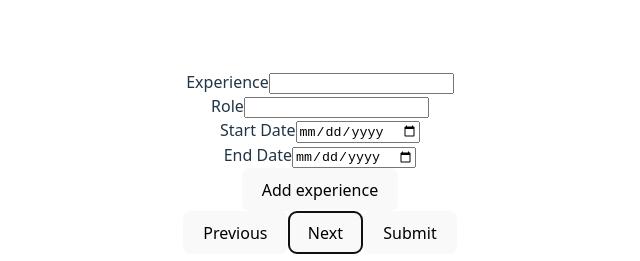
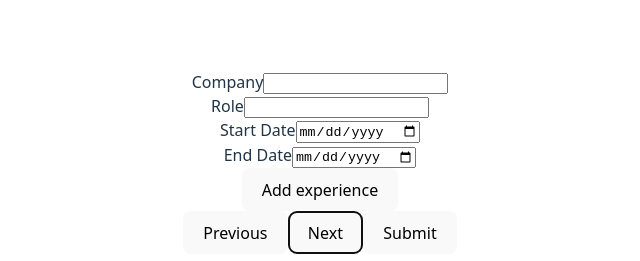
Before and after one commit to CherryPapaya/The-Odin-Project---CV-Application, a React (Vite) app: page / in a window 1280 px wide. Both pictures are taken after a click on the button "Next". Shown: the part 238-499 px from the top of the page, without its empty margins (320-960 px from the left). Built offline with nearby package versions, Linux system fonts and the light colour scheme.

Commit message:
Complete main functionality of the app

```diff
--- a/src/components/form/Form.jsx
+++ b/src/components/form/Form.jsx
@@ -1,11 +1,13 @@
 import { useState } from "react";
-import Contact from "./pages/GeneralInfo";
-import WorkExperience from "./pages/WorkExp";
+import GeneralInfo from "./pages/GeneralInfo";
+import ListPage from "./pages/ListPage";
 import { getArrayProperties } from "../../data/person";
+import { educationConfig, experienceConfig } from "../../data/page-configs";
 
 const pages = [
-  Contact,
-  WorkExperience,
+  { component: GeneralInfo },
+  { component: ListPage, config: experienceConfig },
+  { component: ListPage, config: educationConfig }
 ];
 
 export let isSubmitted = false;
@@ -20,13 +22,16 @@ export default function Form({ setIsSubmitted, person, setPerson }) {
         const array = prev[name] ?? [];
         const updated = [...array];
 
-      // ensure the object exists
         const currentItem = updated[index] ?? {};
 
+        if (attribute) {
           updated[index] = {
             ...currentItem,
             [attribute]: value
           };
+        } else {
+          updated[index] = value;
+        }
 
         return {
           ...prev,
@@ -68,10 +73,10 @@ export default function Form({ setIsSubmitted, person, setPerson }) {
     }
     }
 
-  let Page = pages[pageIndex];
+  let { component: Page, config } = pages[pageIndex];
   return (
     <form onSubmit={handleSubmit}>
-      <Page onChange={handleChange} person={person} formData={formData}/>
+      <Page config={config} onChange={handleChange} person={person} formData={formData} />
 
       <button type="button" data-action="prev" onClick={handleClick}>Previous</button>
       <button type="button" data-action="next" onClick={handleClick}>Next</button>
--- a/src/components/form/InputField.jsx
+++ b/src/components/form/InputField.jsx
@@ -1,6 +1,6 @@
 import { getArrayProperties } from "../../data/person";
 
-export default function InputField({ value, label, type, name, index, onChange, attribute }) {
+export default function InputField({ label, type, value, name, index, attribute, onChange }) {
 
   const id = getArrayProperties().includes(name) ? name + attribute + index : name;
 
--- /dev/null
+++ b/src/components/form/pages/ListPage.jsx
@@ -0,0 +1,34 @@
+import InputField from "../InputField";
+
+export default function ListPage({ config, onChange, person, formData }) {
+  const list = formData[config.name] ?? person[config.name] ?? [];
+
+  function handleAdd() {
+    onChange(config.name, {}, list.length);
+  }
+
+  return (
+    <div className="form-section">
+      {list.map((item, i) => (
+        <div key={i} className={`${config.name}-wrapper-${i}`}>
+          {config.fields.map(field => (
+            <InputField
+              key={field.attribute}
+              label={field.label}
+              type={field.type}
+              value={item?.[field.attribute] ?? ""}
+              name={config.name}
+              index={i}
+              attribute={field.attribute}
+              onChange={onChange}
+            />
+          ))}
+        </div>
+      ))}
+
+      <button type="button" onClick={handleAdd}>
+        Add {config.name}
+      </button>
+    </div>
+  );
+}
--- a/src/components/form/pages/WorkExp.jsx
+++ /dev/null
@@ -1,88 +0,0 @@
-import { useState } from "react";
-import InputField from "../InputField";
-
-export default function WorkExperience({ onChange, person, formData, handleAdd }) {
-  const [total, setTotal] = useState(person.experience.length - 1 || 0);
-  let expList = [];
-
-  function handleAdd() {
-    setTotal(total + 1);
-    // console.log(expList);
-  }
-
-  let i = 0;
-  while (i <= total) {
-    expList.push(
-      <div className={`experience-wrapper-${i}`} key={i}>
-        <InputField
-          label="Experience"
-          attribute="company"
-          value={formData.experience?.[i]?.company ?? person.experience?.[i]?.company ?? ""}
-          type="text"
-          name="experience"
-          index={i}
-          onChange={onChange}
-        />
-
-        <InputField
-          label="Role"
-          attribute="role"
-          value={formData.experience?.[i]?.role ?? person.experience?.[i]?.role ?? ""}
-          type="text"
-          name="experience"
-          index={i}
-          onChange={onChange}
-        />
-
-        <InputField
-          label="Start Date"
-          attribute="startDate"
-          value={formData.experience?.[i]?.startDate ?? person.experience?.[i]?.startDate ?? ""}
-          type="date"
-          name="experience"
-          index={i}
-          onChange={onChange}
-        />
-
-        <InputField
-          label="End Date"
-          attribute="endDate"
-          value={formData.experience?.[i]?.endDate ?? person.experience?.[i]?.endDate ?? ""}
-          type="date"
-          name="experience"
-          index={i}
-          onChange={onChange}
-        />
-
-      </div>
-    )
-
-    i++;
-  }
-
-  return (
-    <div className="form-section form-section-exp">
-
-      {expList}
-      <button type="button" onClick={handleAdd}>Add experience</button>
-
-      {/* <InputField
-        label="Experience"
-        value={formData.experience?.[1] ?? person.experience?.[1] ?? ""}
-        type="text"
-        name="experience"
-        index={1}
-        onChange={onChange}
-      />
-
-      <InputField
-        label="Experience"
-        value={formData.experience?.[2] ?? person.experience?.[2] ?? ""}
-        type="text"
-        name="experience"
-        index={2}
-        onChange={onChange}
-      /> */}
-    </div>
-  );
-}
--- /dev/null
+++ b/src/data/page-configs.js
@@ -0,0 +1,18 @@
+export const experienceConfig = {
+  name: "experience",
+  fields: [
+    { label: "Company", attribute: "company", type: "text" },
+    { label: "Role", attribute: "role", type: "text" },
+    { label: "Start Date", attribute: "startDate", type: "date" },
+    { label: "End Date", attribute: "endDate", type: "date" }
+  ]
+};
+
+export const educationConfig = {
+  name: "education",
+  fields: [
+    { label: "School", attribute: "school", type: "text" },
+    { label: "Degree", attribute: "degree", type: "text" },
+    { label: "Year", attribute: "year", type: "text" }
+  ]
+};
--- a/src/data/person.jsx
+++ b/src/data/person.jsx
@@ -8,7 +8,7 @@ const person = {
     role: "",
     startDate: "",
     endDate: "",
-    description: [],
+    description: [""],
   }],
   education: [{}],
   skills: {
```
Lines whose indentation alone changed are shown as unchanged.
